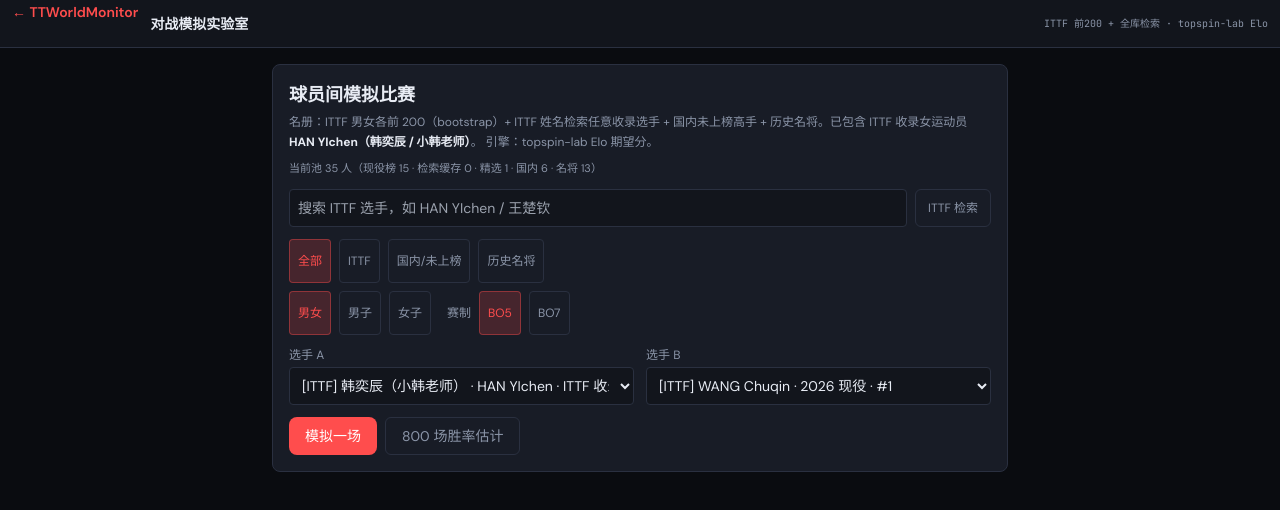
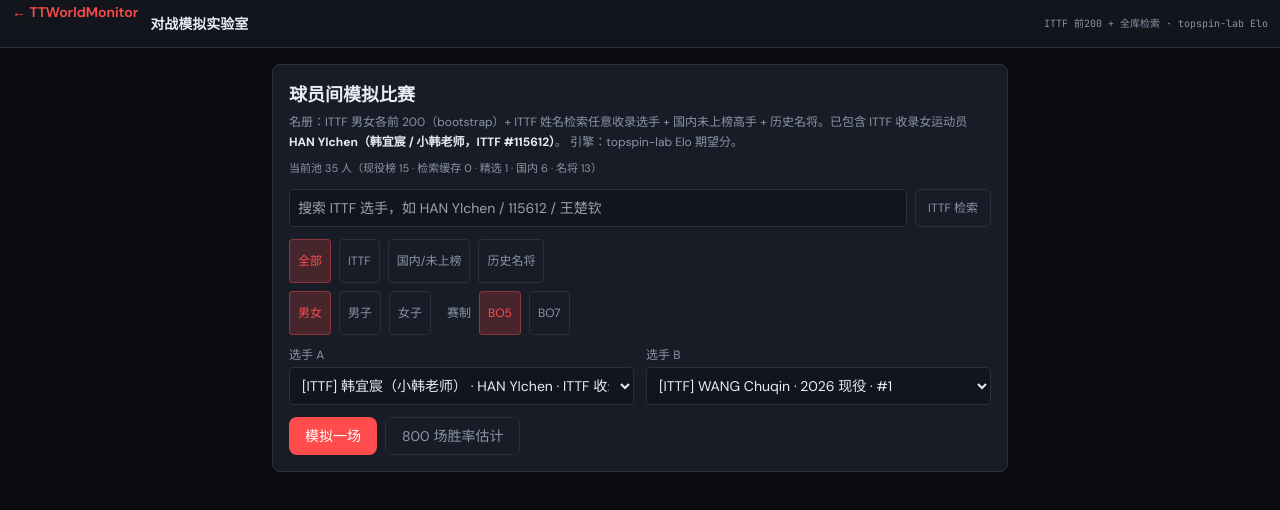
Before and after one commit to hanyc628-lan/-TTWorldMonitor, a React (Vite) app: page /match-lab in a window 1280 px wide. Shown: the top 510 px of the page. Built offline with nearby package versions, Linux system fonts and the light colour scheme.

Commit message:
fix: 小韩老师更正为韩宜宸，ITTF ID #115612
姓名：韩宜宸（HAN YIchen）；官方数字 ID 115612。

```diff
--- a/src/data/sim-roster.ts
+++ b/src/data/sim-roster.ts
@@ -339,9 +339,9 @@ export function buildActiveFromIttf(
 /** 始终并入模拟池的 ITTF 收录选手（可能不在当周前 200） */
 export const FEATURED_ITTF_PLAYERS: SimPlayer[] = [
   {
-    id: 'ittf-han-yichen',
+    id: 'ittf-115612',
     name: 'HAN YIchen',
-    nameZh: '韩奕辰（小韩老师）',
+    nameZh: '韩宜宸（小韩老师）',
     country: 'CHN',
     gender: 'W',
     rank: 0,
@@ -350,7 +350,7 @@ export const FEATURED_ITTF_PLAYERS: SimPlayer[] = [
     style: '教学/技术讲解',
     tier: 'active',
     era: 'ITTF 收录',
-    note: 'ITTF 官网收录女运动员；小韩老师教学直播',
+    note: 'ITTF ID #115612；官网收录女运动员；小韩老师教学直播',
     eloOverride: 1850,
   },
 ];
--- a/src/pages/MatchLabPage.tsx
+++ b/src/pages/MatchLabPage.tsx
@@ -47,7 +47,7 @@ export function MatchLabPage() {
     return list;
   }, [fullPool, filter, gender]);
 
-  const [idA, setIdA] = useState('ittf-han-yichen');
+  const [idA, setIdA] = useState('ittf-115612');
   const [idB, setIdB] = useState('');
   const [bestOf, setBestOf] = useState<BestOf>(5);
   const [result, setResult] = useState<MatchSimResult | null>(null);
@@ -60,7 +60,7 @@ export function MatchLabPage() {
 
   const playerA =
     pool.find((p) => p.id === idA) ??
-    fullPool.find((p) => p.id === 'ittf-han-yichen') ??
+    fullPool.find((p) => p.id === 'ittf-115612') ??
     pool[0];
   const playerB =
     pool.find((p) => p.id === idB) ??
@@ -78,7 +78,7 @@ export function MatchLabPage() {
       const data = (await resp.json()) as { results: Array<{ ittfId: string; name: string }> };
       const hits = (data.results ?? []).map((r) => simPlayerFromSearch(r));
       // 本地兜底：HAN YIchen
-      if (/han|韩|yichen|奕辰|小韩/i.test(q)) {
+      if (/han|韩|yichen|宜宸|小韩|115612/i.test(q)) {
         for (const f of FEATURED_ITTF_PLAYERS) {
           if (!hits.some((h) => h.name.toUpperCase() === f.name.toUpperCase())) hits.unshift(f);
         }
@@ -90,9 +90,9 @@ export function MatchLabPage() {
       });
       if (hits[0]) setIdA(hits[0].id);
     } catch {
-      if (/han|韩|yichen|奕辰|小韩/i.test(q)) {
+      if (/han|韩|yichen|宜宸|小韩|115612/i.test(q)) {
         setSearchHits(FEATURED_ITTF_PLAYERS);
-        setIdA('ittf-han-yichen');
+        setIdA('ittf-115612');
       }
     } finally {
       setSearching(false);
@@ -131,7 +131,7 @@ export function MatchLabPage() {
           <h1 className="text-lg font-semibold mb-1">球员间模拟比赛</h1>
           <p className="text-[12px] text-tt-muted leading-relaxed mb-2">
             名册：ITTF 男女各前 200（bootstrap）+ ITTF 姓名检索任意收录选手 + 国内未上榜高手 +
-            历史名将。已包含 ITTF 收录女运动员 <strong className="text-tt-text">HAN YIchen（韩奕辰 / 小韩老师）</strong>。
+            历史名将。已包含 ITTF 收录女运动员 <strong className="text-tt-text">HAN YIchen（韩宜宸 / 小韩老师，ITTF #115612）</strong>。
             引擎：topspin-lab Elo 期望分。
           </p>
           <p className="text-[11px] text-tt-muted mb-3">
@@ -146,7 +146,7 @@ export function MatchLabPage() {
               value={query}
               onChange={(e) => setQuery(e.target.value)}
               onKeyDown={(e) => e.key === 'Enter' && void runSearch()}
-              placeholder="搜索 ITTF 选手，如 HAN YIchen / 王楚钦"
+              placeholder="搜索 ITTF 选手，如 HAN YIchen / 115612 / 王楚钦"
               className="flex-1 min-w-[12rem] bg-tt-surface border border-tt-border rounded px-2 py-2 text-sm"
             />
             <button
```
